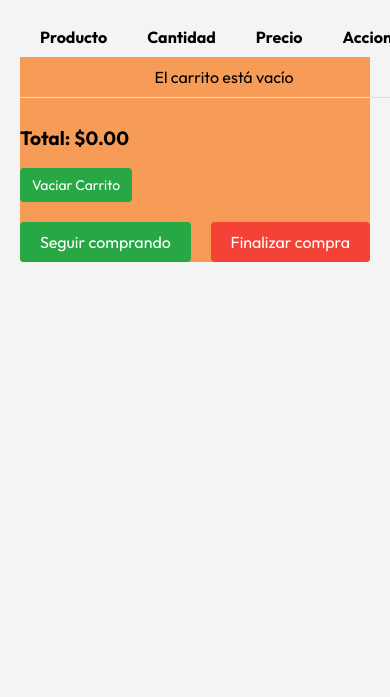
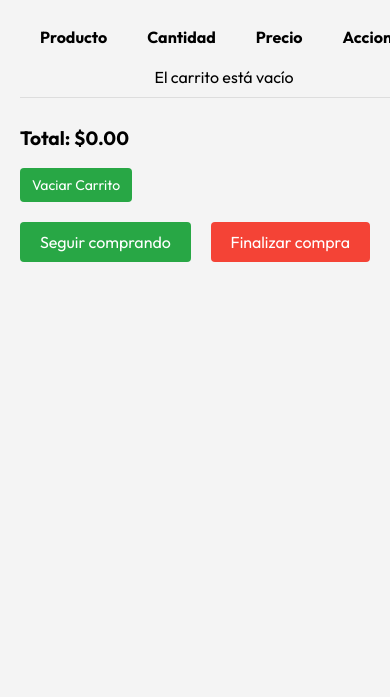
Before and after one commit to Wilenys/Final-proyecto, a plain HTML site: page carrito.html in a window 390 px wide. Shown: the part 147-844 px from the top of the page. Drawn offline with Linux system fonts and the light colour scheme; some packages are replaced by stand-ins of ours; a script that the page names is missing.

Commit message:
arreglo responsiv

```diff
--- a/css/index.css
+++ b/css/index.css
@@ -177,7 +177,7 @@ button {
 }
 
 @media (max-width:600px) {
-    .carrito { background: #f79c56;
+    .carrito { border-color: #f79c56;
         border-radius: 3px;
 
     }
@@ -224,7 +224,7 @@ button {
 
     margin: 20px;
     text-align: left;
-    max-width: 800px;
+    /*max-width: 800px;*/
     padding: 10px;
     font-family: "Outfit", sans-serif;
     }
```
